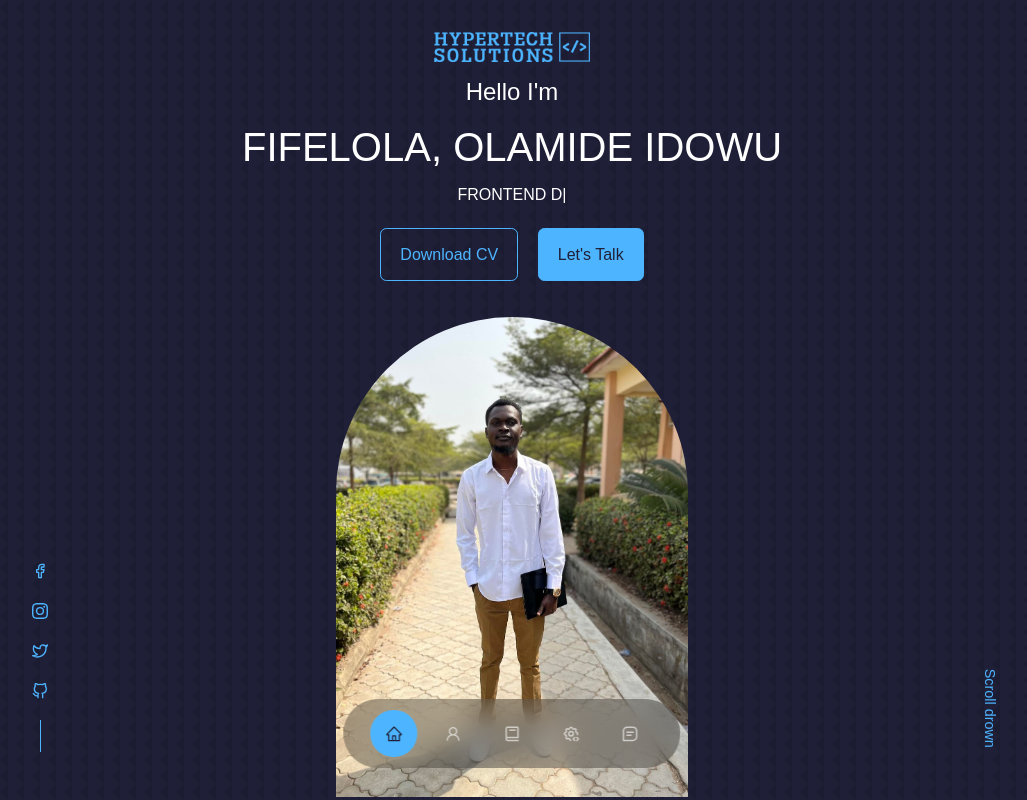
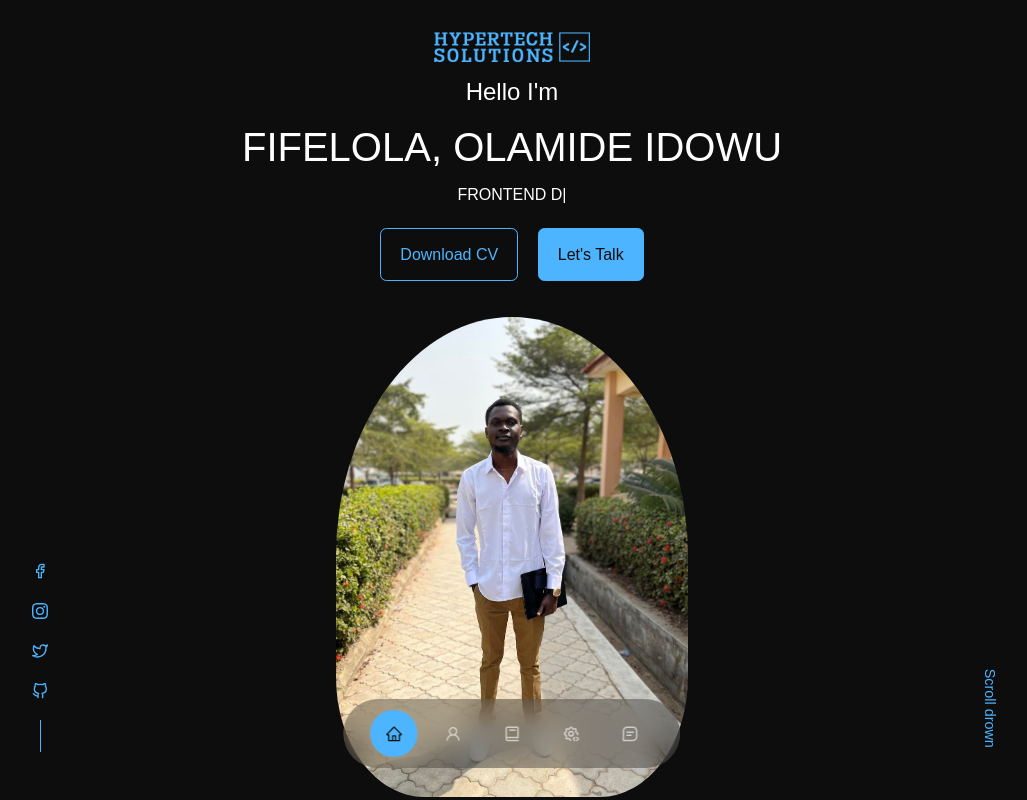
Before and after one commit to Hidycoal/portfolio, a React (Create React App) app: page / in a window 1280 px wide. Shown: the top 800 px of the page, without its empty margins (128-1155 px from the left). Built offline with nearby package versions, Linux system fonts and the light colour scheme.

Commit message:
black bg 1st commit

```diff
--- a/src/components/header/header.css
+++ b/src/components/header/header.css
@@ -48,7 +48,8 @@ header {
     position: absolute;
     left: calc(50% - 11rem);
     margin-top: 1rem;
-    border-radius: 12rem 12rem 0 0;
+    margin-bottom: 1rem;
+    border-radius: 50% 50% 25% 25%;
     overflow: hidden;
     /* padding: 5rem 1.5rem 1.5rem 1.5rem; */
 }
--- a/src/index.css
+++ b/src/index.css
@@ -11,7 +11,8 @@
 }
 
 :root {
-    --color-bg: #1f1f38;
+    /* --color-bg: #1f1f38; */
+    --color-bg: #0d0d0d;
     --color-bg-variant: #2c2c6c;
     --color-primary: #4db5ff;
     --color-primary-variant: rgba(77, 181, 255, 0.4);
@@ -39,7 +40,7 @@ body {
     background: var(--color-bg);
     color: var(--color-white);
     line-height: 1.7;
-    background-image: url(../src/assets/bg-texture.png);
+    /* background-image: url(../src/assets/bg-texture.png); */
 }
 
 /*=============GENERAL STYLES==============*/
```
